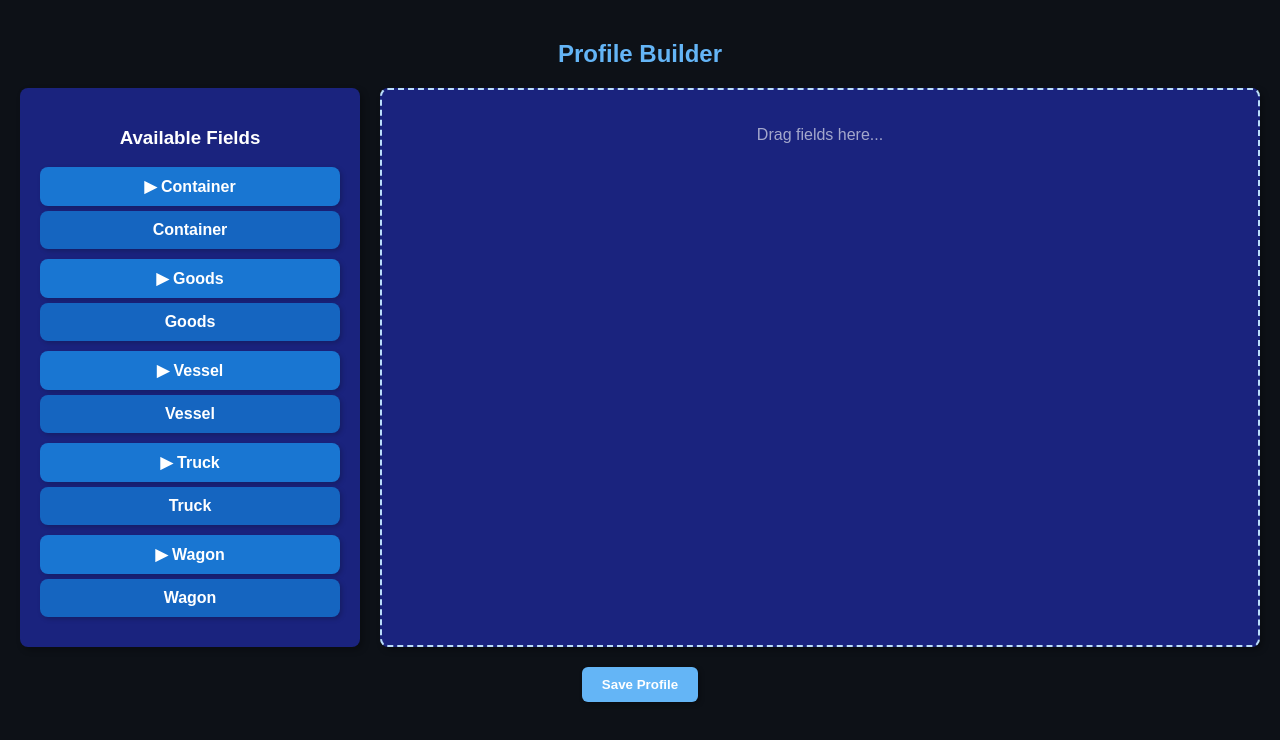
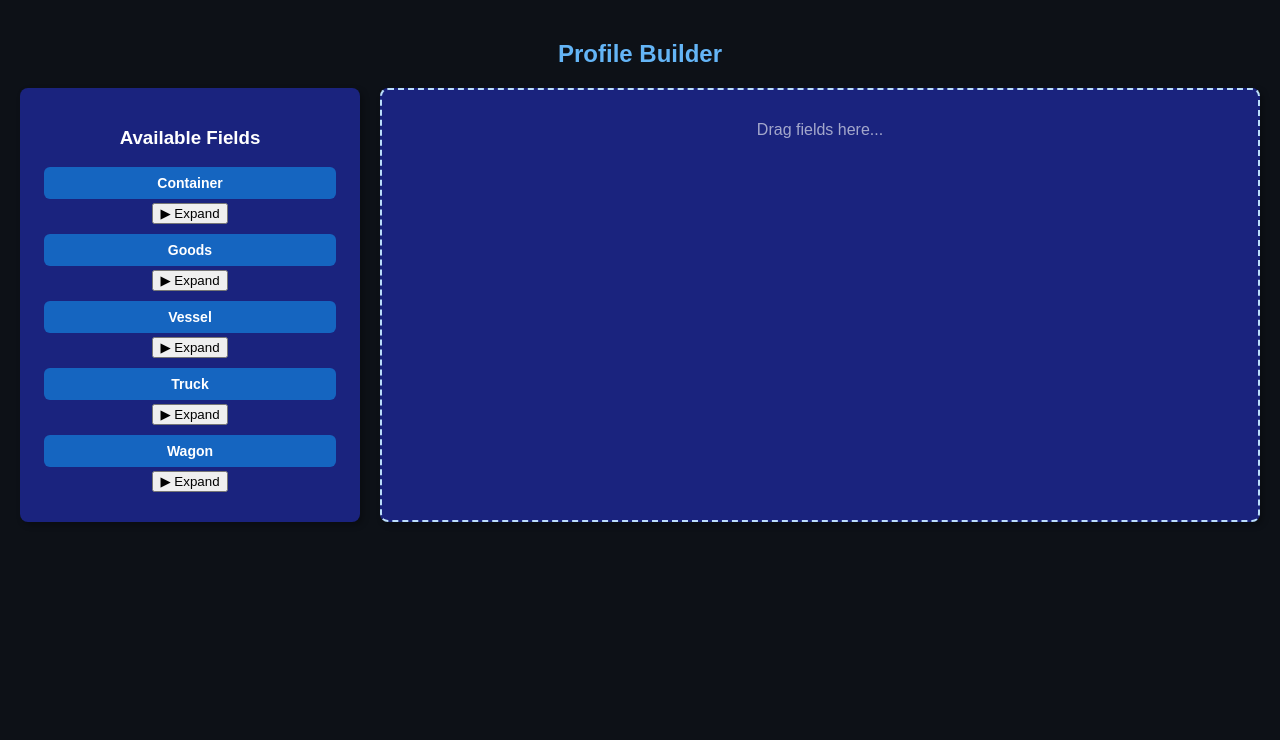
Before and after one commit to aukehofman97/ProfileApp, a React (Create React App) app in the folder profile-builder/: page / in a window 1280 px wide. Shown: the top 740 px of the page. Built offline with nearby package versions, Linux system fonts and the light colour scheme.

Commit message:
update front

```diff
--- a/profile-builder/src/App.js
+++ b/profile-builder/src/App.js
@@ -35,10 +35,10 @@ const concepts = {
   Wagon: ["wagonBrakeType", "wagonBrakeWeight", "wagonMaximumSpeed", "wagonNrAxel", "wagonId"],
 };
 
-const DraggableItem = ({ name, type }) => {
+const DraggableItem = ({ name, type, concept }) => {
   const [{ isDragging }, drag] = useDrag(() => ({
     type: "FIELD",
-    item: { name, type },
+    item: { name, type, concept },
     collect: (monitor) => ({
       isDragging: !!monitor.isDragging(),
     }),
@@ -48,16 +48,16 @@ const DraggableItem = ({ name, type }) => {
     <div
       ref={drag}
       style={{
-        padding: "10px",
-        margin: "5px 0",
+        padding: "8px",
+        margin: "4px",
         backgroundColor: type === "supertype" ? "#1565C0" : "#1E88E5",
         color: "white",
-        borderRadius: "8px",
+        borderRadius: "6px",
         textAlign: "center",
         fontWeight: "bold",
         cursor: "grab",
         opacity: isDragging ? 0.6 : 1,
-        boxShadow: "2px 2px 5px rgba(0, 0, 0, 0.2)",
+        fontSize: "14px",
       }}
     >
       {name}
@@ -69,29 +69,51 @@ const DropArea = ({ fields, setFields }) => {
   const [{ isOver }, drop] = useDrop(() => ({
     accept: "FIELD",
     drop: (item) => {
+      setFields((prev) => {
+        const updatedFields = { ...prev };
+
         if (item.type === "supertype") {
-        // Add all properties if a supertype is dragged
-        setFields((prev) => [
-          ...prev,
-          { name: item.name, type: "supertype" },
-          ...concepts[item.name].map((prop) => ({ name: prop, type: "subtype" })),
-        ]);
+          // Add all properties under the concept group
+          updatedFields[item.name] = concepts[item.name].map((prop) => ({
+            name: prop,
+            type: "subtype",
+          }));
         } else {
-        // Add a single property if a subtype is dragged
-        setFields((prev) => [...prev, { name: item.name, type: "subtype" }]);
+          // Add a single property under the correct concept
+          if (!updatedFields[item.concept]) {
+            updatedFields[item.concept] = [];
           }
+          updatedFields[item.concept].push({ name: item.name, type: "subtype" });
+        }
+
+        return updatedFields;
+      });
     },
     collect: (monitor) => ({
       isOver: !!monitor.isOver(),
     }),
   }));
 
+  const removeItem = (concept, itemName) => {
+    setFields((prev) => {
+      const updatedFields = { ...prev };
+
+      updatedFields[concept] = updatedFields[concept].filter((item) => item.name !== itemName);
+
+      if (updatedFields[concept].length === 0) {
+        delete updatedFields[concept]; // Remove empty concepts
+      }
+
+      return updatedFields;
+    });
+  };
+
   return (
     <div
       ref={drop}
       style={{
         flex: 1,
-        padding: "20px",
+        padding: "15px",
         minHeight: "200px",
         border: "2px dashed #BBDEFB",
         backgroundColor: isOver ? "#0D47A1" : "#1A237E",
@@ -101,33 +123,52 @@ const DropArea = ({ fields, setFields }) => {
         boxShadow: "3px 3px 6px rgba(0, 0, 0, 0.3)",
       }}
     >
-      {fields.length === 0 ? (
+      {Object.keys(fields).length === 0 ? (
         <p style={{ opacity: 0.6 }}>Drag fields here...</p>
       ) : (
-        <>
-          <h3>Profile Fields</h3>
-          {fields.map((field, index) => (
+        Object.keys(fields).map((concept) => (
+          <div key={concept} style={{ marginBottom: "10px" }}>
+            <h4 style={{ color: "#64B5F6", marginBottom: "5px" }}>{concept}</h4>
+            {fields[concept].map((field, index) => (
               <div
                 key={index}
                 style={{
-                padding: "10px",
-                background: field.type === "supertype" ? "#64B5F6" : "#90CAF9",
+                  display: "flex",
+                  alignItems: "center",
+                  justifyContent: "space-between",
+                  padding: "6px",
+                  background: "#64B5F6",
                   borderRadius: "6px",
-                margin: "5px 0",
+                  margin: "3px 0",
+                  fontWeight: "bold",
+                  fontSize: "12px",
+                }}
+              >
+                {field.name}
+                <button
+                  onClick={() => removeItem(concept, field.name)}
+                  style={{
+                    background: "none",
+                    border: "none",
+                    color: "white",
+                    cursor: "pointer",
+                    fontSize: "14px",
                     fontWeight: "bold",
                   }}
                 >
-              {field.name}
+                  ➖
+                </button>
               </div>
             ))}
-        </>
+          </div>
+        ))
       )}
     </div>
   );
 };
 
 const App = () => {
-  const [fields, setFields] = useState([]);
+  const [fields, setFields] = useState({});
   const [expandedConcepts, setExpandedConcepts] = useState({});
 
   const toggleExpand = (concept) => {
@@ -138,7 +179,7 @@ const App = () => {
   };
 
   const handleSubmit = async () => {
-    const jsonProfile = { fields: fields.map((f) => f.name) };
+    const jsonProfile = { fields };
     console.log("Generated JSON:", jsonProfile);
 
     try {
@@ -175,47 +216,18 @@ const App = () => {
             <h3>Available Fields</h3>
             {Object.keys(concepts).map((concept) => (
               <div key={concept} style={{ marginBottom: "10px" }}>
-                <div
-                  style={{
-                    padding: "10px",
-                    backgroundColor: "#1976D2",
-                    color: "white",
-                    borderRadius: "8px",
-                    textAlign: "center",
-                    fontWeight: "bold",
-                    cursor: "pointer",
-                    boxShadow: "2px 2px 5px rgba(0, 0, 0, 0.2)",
-                  }}
-                  onClick={() => toggleExpand(concept)}
-                >
-                  {expandedConcepts[concept] ? "▼ " : "▶ "} {concept}
-                </div>
+                <DraggableItem name={concept} type="supertype" concept={concept} />
                 {expandedConcepts[concept] &&
                   concepts[concept].map((prop, idx) => (
-                    <DraggableItem key={idx} name={prop} type="subtype" />
+                    <DraggableItem key={idx} name={prop} type="subtype" concept={concept} />
                   ))}
-                <DraggableItem name={concept} type="supertype" />
+                <button onClick={() => toggleExpand(concept)} style={{ cursor: "pointer" }}>
+                  {expandedConcepts[concept] ? "🔽 Collapse" : "▶ Expand"}
+                </button>
               </div>
             ))}
           </div>
           <DropArea fields={fields} setFields={setFields} />
-        </div>
-        <div style={{ textAlign: "center", marginTop: "20px" }}>
-          <button
-            onClick={handleSubmit}
-            style={{
-              backgroundColor: "#64B5F6",
-              color: "white",
-              padding: "10px 20px",
-              border: "none",
-              borderRadius: "6px",
-              fontWeight: "bold",
-              cursor: "pointer",
-              boxShadow: "2px 2px 5px rgba(0, 0, 0, 0.3)",
-            }}
-          >
-            Save Profile
-          </button>
         </div>
       </div>
     </DndProvider>
```
Lines whose indentation alone changed are shown as unchanged.
